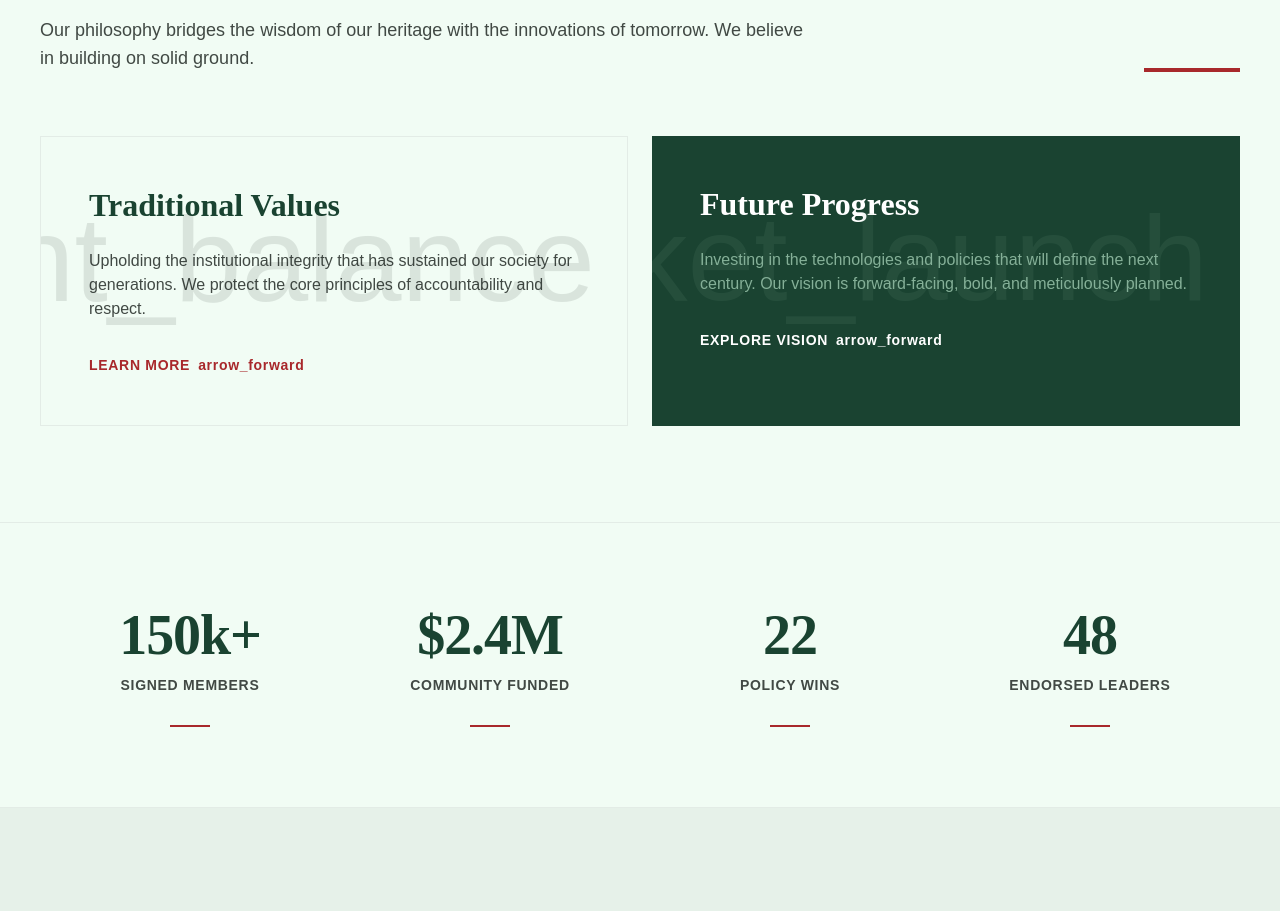
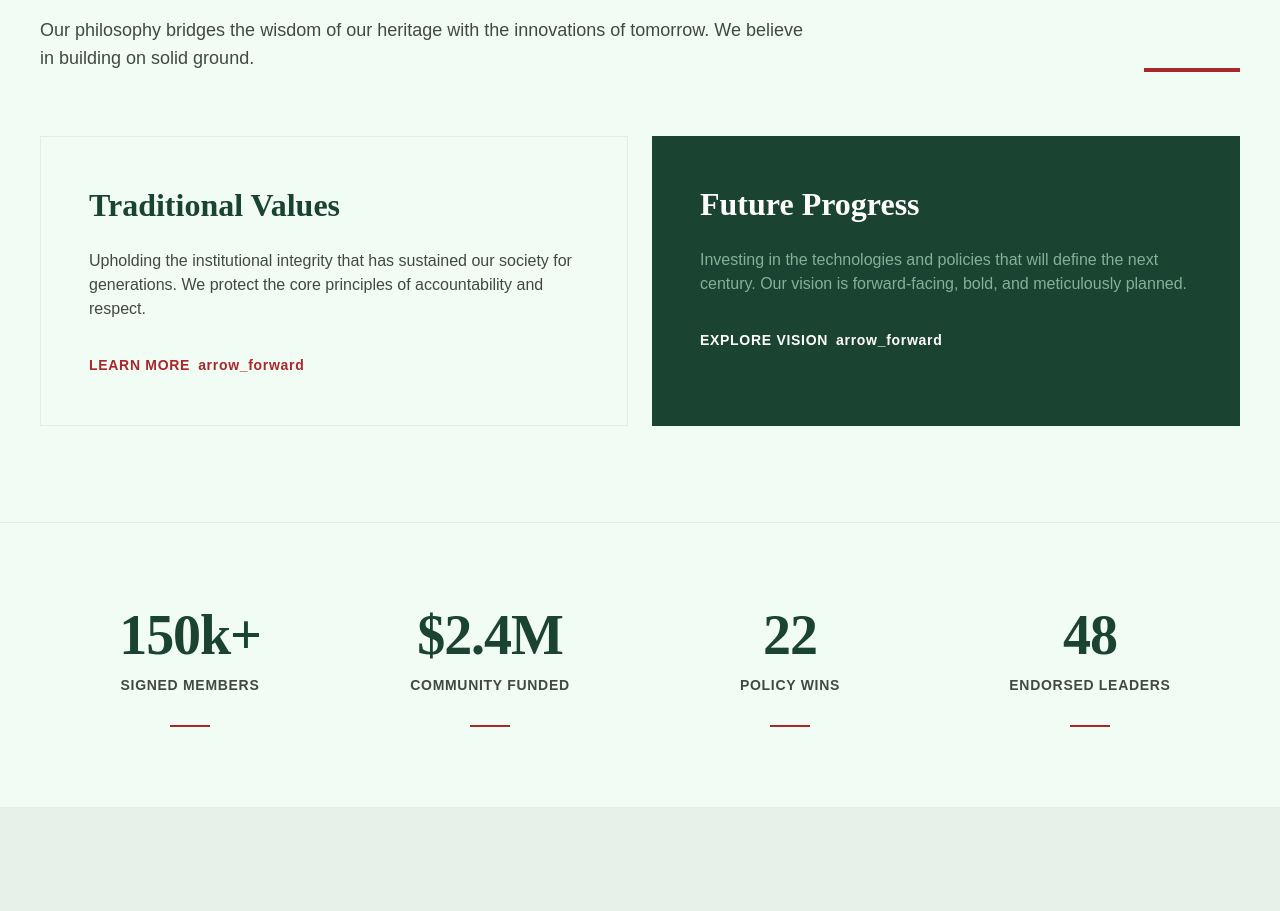
Before and after one commit to klmayua/BootMovement, a Next.js app: page / in a window 1280 px wide. Shown: the part 921-1832 px from the top of the page. Built offline with nearby package versions, Linux system fonts and the light colour scheme.

Commit message:
fix: Remove decorative watermark icons from foundation cards

```diff
--- a/src/app/page.tsx
+++ b/src/app/page.tsx
@@ -53,9 +53,6 @@ export default function HomePage() {
             <div className="grid grid-cols-1 md:grid-cols-2 gap-6 md:gap-gutter">
               {/* Card: Traditional Values */}
               <div className="group relative bg-surface p-8 md:p-12 border border-outline-variant/30 hover:border-secondary/50 transition-all duration-500 overflow-hidden rounded-xl md:rounded-none">
-                <div className="absolute top-0 right-0 p-8 opacity-10 group-hover:opacity-20 transition-opacity">
-                  <span className="material-symbols-outlined text-[120px]" style={{ fontVariationSettings: "'FILL' 1" }}>account_balance</span>
-                </div>
                 <h3 className="font-headline-md text-headline-md text-primary mb-6">Traditional Values</h3>
                 <p className="font-body-md text-body-md text-on-surface-variant mb-8">Upholding the institutional integrity that has sustained our society for generations. We protect the core principles of accountability and respect.</p>
                 <a className="inline-flex items-center text-secondary font-label-lg text-label-lg group-hover:gap-4 transition-all" href="#">
@@ -64,9 +61,6 @@ export default function HomePage() {
               </div>
               {/* Card: Future Progress */}
               <div className="group relative bg-primary-container p-8 md:p-12 text-on-primary transition-all duration-500 overflow-hidden rounded-xl md:rounded-none">
-                <div className="absolute top-0 right-0 p-8 opacity-10 group-hover:opacity-20 transition-opacity">
-                  <span className="material-symbols-outlined text-[120px] text-on-primary-container" style={{ fontVariationSettings: "'FILL' 1" }}>rocket_launch</span>
-                </div>
                 <h3 className="font-headline-md text-headline-md mb-6">Future Progress</h3>
                 <p className="font-body-md text-body-md text-on-primary-container mb-8">Investing in the technologies and policies that will define the next century. Our vision is forward-facing, bold, and meticulously planned.</p>
                 <a className="inline-flex items-center text-on-primary font-label-lg text-label-lg group-hover:gap-4 transition-all" href="#">
```
